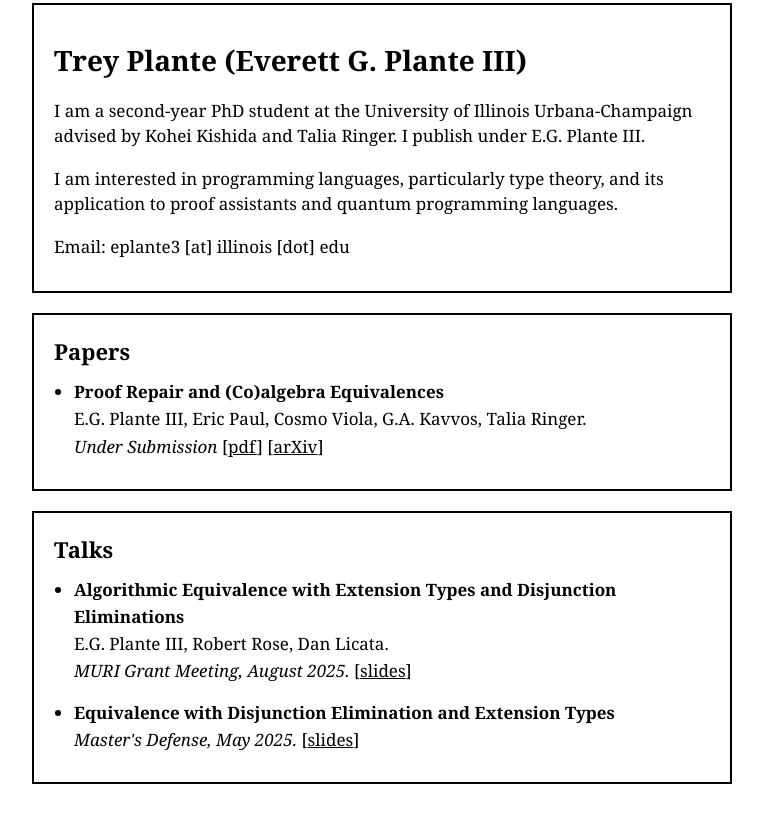
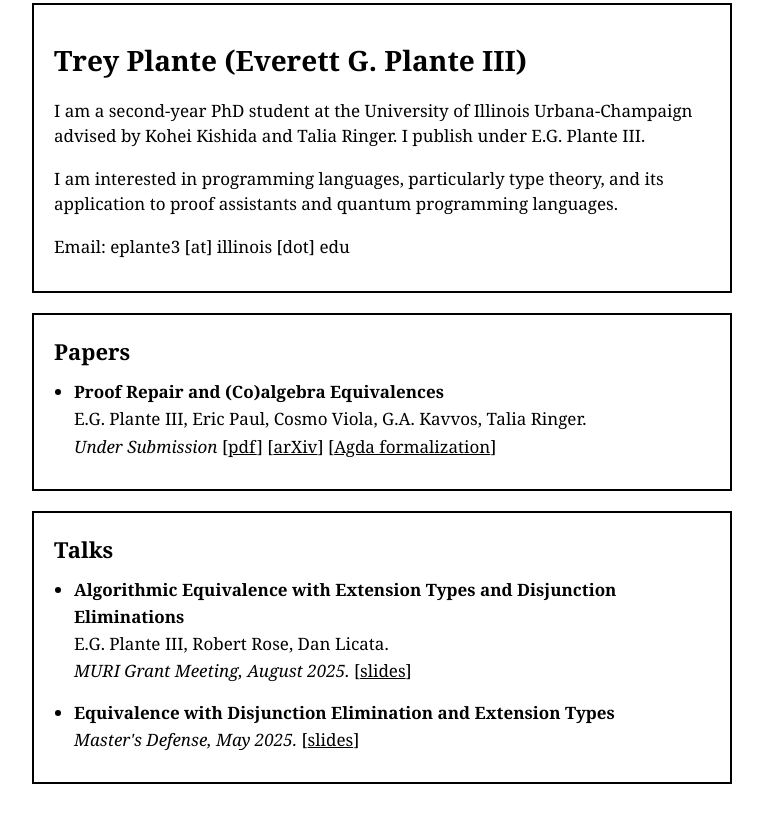
Before and after one commit to trey3p/trey3p.github.io, a plain HTML site: page index.html in a window 1280 px wide. Shown: the part 539-1361 px from the top of the page, without its empty margins (258-1021 px from the left). Drawn offline with Linux system fonts and the light colour scheme.

Commit message:
agda formalization for proof repair paper

```diff
--- a/index.html
+++ b/index.html
@@ -37,7 +37,7 @@
                     <b>Proof Repair and (Co)algebra Equivalences</b><br>
                     E.G. Plante III, Eric Paul, Cosmo Viola, G.A. Kavvos, Talia Ringer.<br>
                     <i>Under Submission</i>
-                    [<a href="papers/prt.pdf">pdf</a>] [<a href="#">arXiv</a>]
+                    [<a href="papers/prt.pdf">pdf</a>] [<a href="#">arXiv</a>] [<a href="https://prt-ema.pages.dev/">Agda formalization</a>]
                 </li>
             </ul>
         </div>
```
